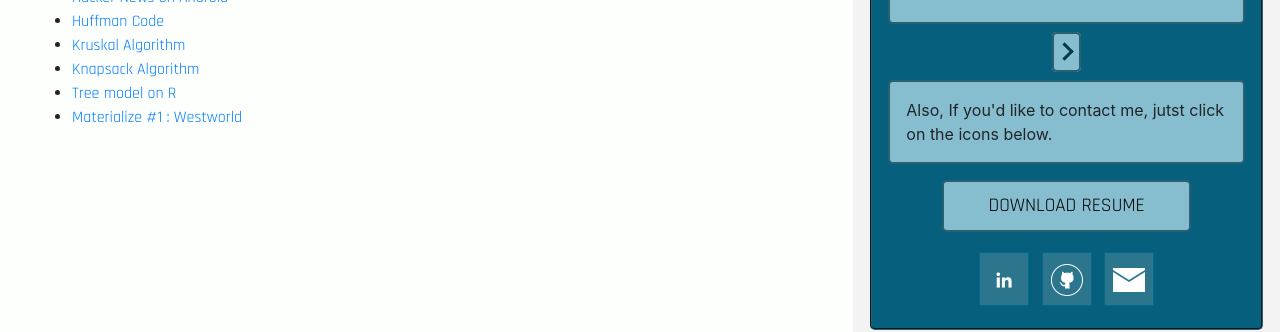
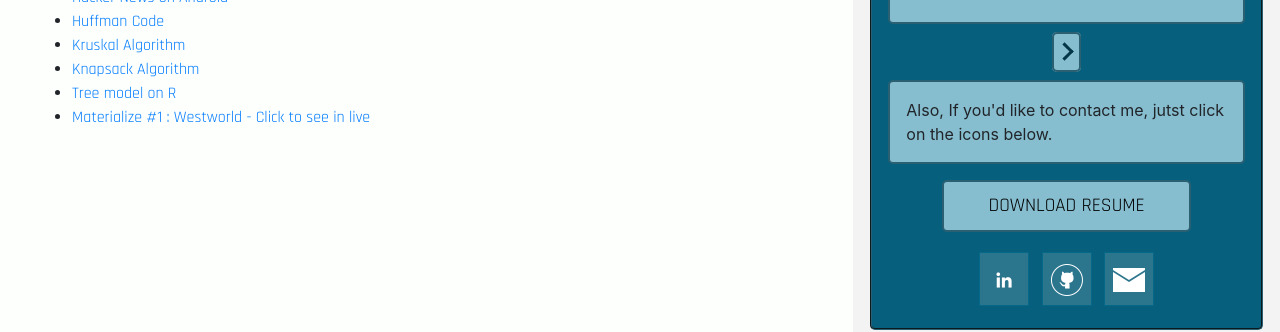
Before and after one commit to axeljeremy7/axeljeremy7.github.io, a Jekyll site: the page built from proyects/index.html, in a window 1280 px wide and 900 px high. Shown: the part 186-518 px from the top of the window. Built offline with Jekyll 4.4.1, drawn with Linux system fonts in a browser that asks for light colours.

Commit message:
add materialize #1 repo

```diff
--- a/_config.yml
+++ b/_config.yml
@@ -46,7 +46,7 @@ repo_urls:
     icon: ""
   mater1:
     url: "https://axeljeremy7.github.io/materialize1/"
-    label: "Materialize #1 : Westworld "
+    label: "Materialize #1 : Westworld - Click to see in live"
     icon: ""
 
 contact_urls:
```
Also changed, not shown: 1 other file.
